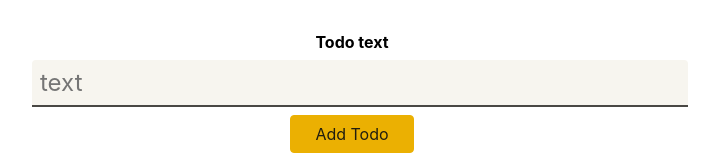
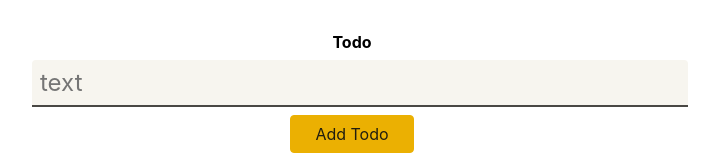
Before and after one commit to troias/React-TS, a React (Create React App) app: page / in a window 1280 px wide. Shown: the top 160 px of the page, without its empty margins (288-1007 px from the left). Built offline with nearby package versions, Linux system fonts and the light colour scheme.

Commit message:
added removing feature

```diff
--- a/src/Components/Todo/NewToDo.tsx
+++ b/src/Components/Todo/NewToDo.tsx
@@ -14,7 +14,7 @@ const NewToDo: React.FC< {todoText: (currtext: string) => void} > = (props) => {
 
     return (
         <form onSubmit={todoHandler} className={classes.form}>
-            <label htmlFor="text">Todo text </label>
+            <label htmlFor="text"> Todo </label>
             <input type="text" id="text" ref={textRef} placeholder="text"/>
             <button>Add Todo </button>
         </form>
--- a/src/Components/Todo/TodoItem.tsx
+++ b/src/Components/Todo/TodoItem.tsx
@@ -1,10 +1,17 @@
+
 import React from 'react'
 import Todo from '../../models/Todo'
 import classes from './ToDoItem.module.css'
 
-const TodoItem: React.FC<{item: Todo}> = (props) => {
+const TodoItem: React.FC<{item: Todo, remove: (id: string) => void}> = (props) => {
+
+    const removeToDoHandler = (event: React.MouseEvent) => {
+        event.preventDefault();
+        props.remove(props.item.id)
+    }
+
     return (
-        <div className={classes.item}>
+        <div className={classes.item} onClick={removeToDoHandler}>
             <h1>{props.item.id}</h1>
             <h1>{props.item.text}</h1>
         </div>
--- a/src/Components/Todo/TodoList.tsx
+++ b/src/Components/Todo/TodoList.tsx
@@ -4,7 +4,7 @@ import classes from './Todos.module.css'
 
 
 
-const TodoList: React.FC<{ items: Todo[] }> = (props) => {
+const TodoList: React.FC<{ items: Todo[], removeToDo: (id: string) => void}> = (props) => {
     return (
         <div >
             {
@@ -12,7 +12,7 @@ const TodoList: React.FC<{ items: Todo[] }> = (props) => {
                 props.items.map((item: any) => {
                     return (
                         <ul className={classes.todos}>
-                            <li> <TodoItem key={item.id} item={item} /> </li>
+                            <li> <TodoItem key={item.id} item={item} remove={props.removeToDo.bind(null, item.id)} /> </li>
                         </ul >
                     )
             })
--- a/src/Components/Todo/Todos.tsx
+++ b/src/Components/Todo/Todos.tsx
@@ -7,7 +7,8 @@ import NewToDo from './NewToDo'
 const Todos: React.FC = () => {
     const [toDo, setToDo] = useState< Todo[]>([])
     console.log(toDo)
-   const toDoTexthandler = (item: string) => {
+
+   const addToDoHandler = (item: string) => {
 
         const newToDo: any = new Todo(item)
         setToDo((prevState) => {
@@ -16,12 +17,22 @@ const Todos: React.FC = () => {
         console.log(newToDo)
     }
 
+    const removeToDoHandler = (id: string) => {
+        console.log(typeof id)
+
+        // const newArr = toDo.filter(x => x.id!== id)
+        // console.log(newArr)
+        setToDo((prevState) => {
+
+            return prevState.filter(x => x.id!== id)
+        })
+    }
 
 
     return (
         <div>
-            <NewToDo todoText={toDoTexthandler} />
-            <TodoList items={toDo} />
+            <NewToDo todoText={addToDoHandler} />
+            <TodoList items={toDo} removeToDo={removeToDoHandler} />
 
         </div>
     )
```
